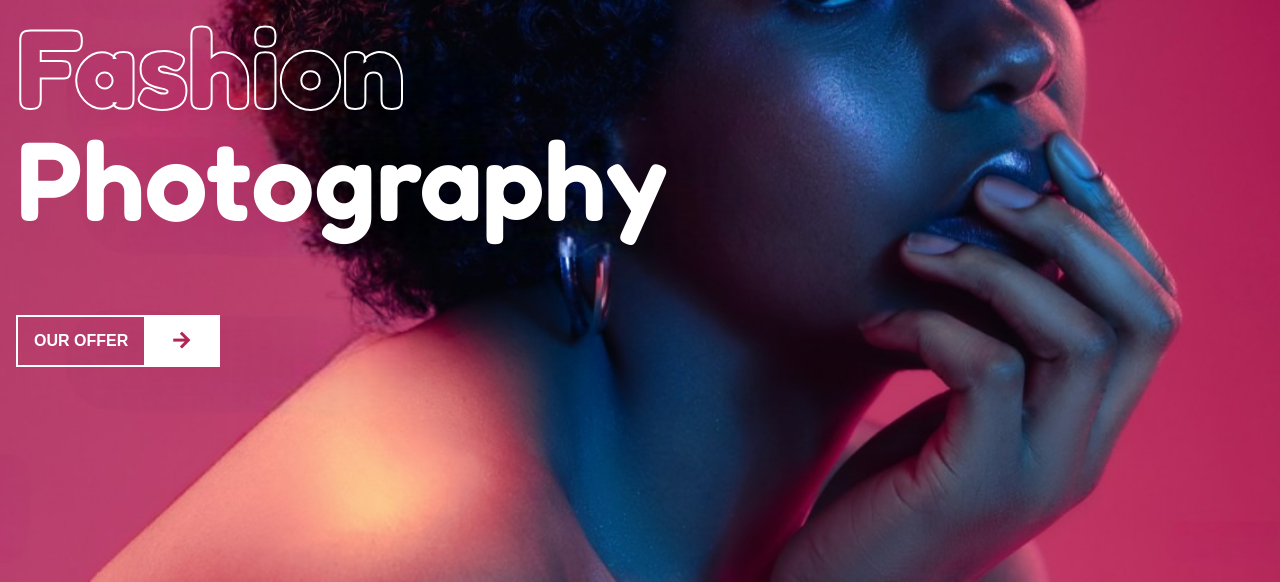
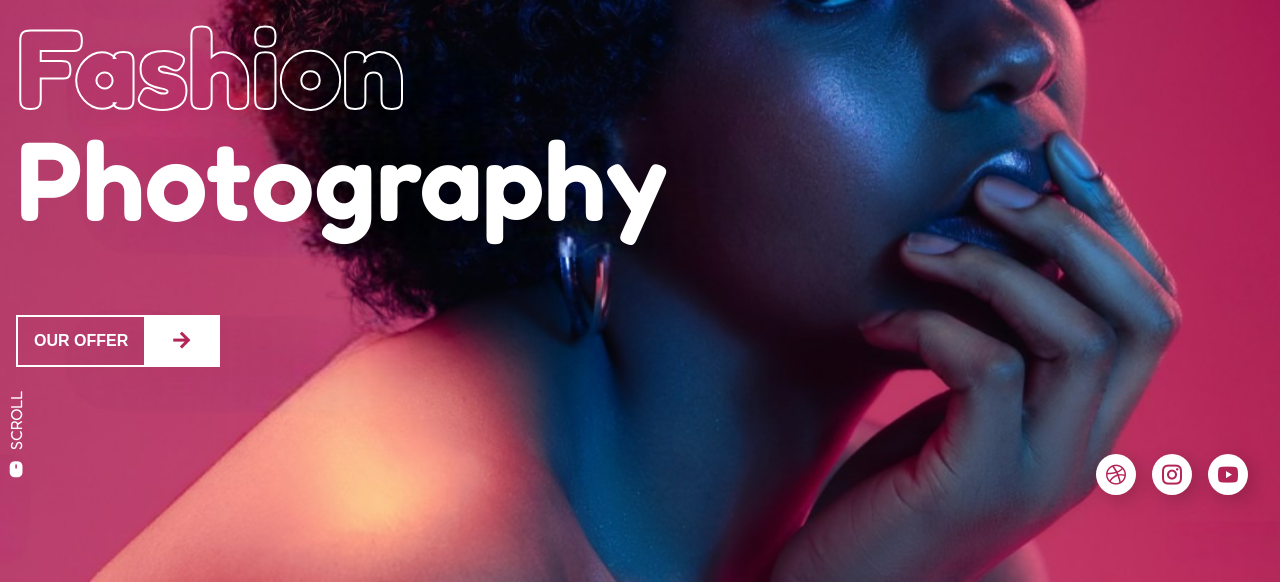
Before and after one commit to elyazrdc/Curso-de-Programacion-Logros, a PHP site: page / in a window 1280 px wide. Shown: the part 218-800 px from the top of the page. Run offline with PHP 8.4, Linux system fonts and the light colour scheme; some libraries are stand-ins or nearby versions.

Commit message:
pagina web lista

```diff
--- a/Modulo 2/paginaweb/index.html
+++ b/Modulo 2/paginaweb/index.html
@@ -34,7 +34,20 @@
                 OUR OFFER
                 <span><i class="ri-arrow-right-line"></i></span>
             </button>
+            <div class="scroll__bottom">
+                <a href="#">
+                    <span><i class="ri-mouse-fill"></i></span>
+                    SCROLL
+                </a>
+            </div>
+            <div class="socials">
+                <a href=""><i class="ri-dribbble-fill"></i></a>
+                <a href=""><i class="ri-instagram-line"></i></a>
+                <a href=""><i class="ri-youtube-fill"></i></a>
+            </div>
         </section>
     </div>
 </body>
+<script src="https://unpkg.com/scrollreveal"></script>
+<script src="app.js"></script>
 </html>
--- a/Modulo 2/paginaweb/styles.css
+++ b/Modulo 2/paginaweb/styles.css
@@ -27,6 +27,7 @@ body {
     flex-direction: column;
     max-width: var(--max-width);
     margin: auto;
+    overflow: hidden;
 }
 
 nav {
@@ -126,6 +127,59 @@ nav {
     background-color: var(--white);
 }
 
+.scroll__bottom {
+    position: absolute;
+    bottom: 0;
+    transform: translate(-50%, -5rem) rotate(-90deg);
+    animation: scoll-down 2s linear infinite;
+
+}
+
+.scroll__bottom a {
+    text-decoration: none;
+    display: flex;
+    align-items: center;
+    gap: 10px;
+    color: var(--white);
+}
+
+.scroll__bottom span {
+    display: block;
+    font-size: 1.2rem;
+    transform: rotate(90deg);
+    color: var(--white);
+}
+
+@keyframes scroll-down {
+    0% {
+        translate: 0 0;
+    }
+    50% {
+        translate: 0 10px;
+    }
+    100% {
+        translate: 0 0;
+    }
+}
+
+.socials {
+    position: absolute;
+    bottom: 2rem;
+    right: 2rem;
+    display: flex;
+    align-items: center;
+    gap: 1rem;
+}
+
+.socials a {
+    text-decoration: none;
+    padding: 6px 8px;
+    font-size: 1.5rem;
+    color: var(--primary-color);
+    background-color: var(--white);
+    border-radius: 100%;
+    box-shadow: 5px 5px 20px rgba(0,0,0,0.2);
+}
 @media (width > 540px) {
     .section__container h1, .section__container h2 {
         font-size: 5.5rem;
```
Also changed, not shown: Modulo 2/paginaweb/app.js (added, +40 -0 lines).
